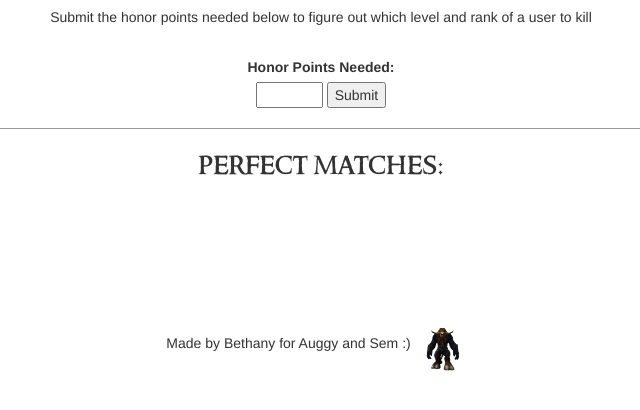
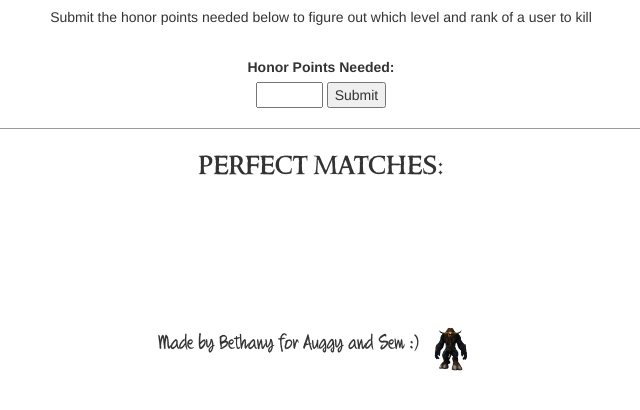
Before and after one commit to bethanyv/perfect_capping, a Flask app: page / in a window 1280 px wide. Shown: the part 319-729 px from the top of the page, without its empty margins (319-959 px from the left). Run offline with Flask 2, Linux system fonts and the light colour scheme; some libraries are stand-ins or nearby versions.

Commit message:
last fun updates

```diff
--- a/perfect_capping/static/css/calc.css
+++ b/perfect_capping/static/css/calc.css
@@ -5,6 +5,11 @@
 @font-face {
   font-family: fun-times;
   src: url(font-fam.ttf);
+}
+
+@font-face {
+  font-family: handwriting;
+  src: url(handwriting.ttf);
 }
 
 td {
@@ -32,6 +37,8 @@ h1, h2 {
 }
 
 .footer p {
+	font-family: handwriting;
+	font-size: 18px;
 	margin-top: 70px;
     padding-top: 20px;
 }
--- a/perfect_capping/templates/calc.html
+++ b/perfect_capping/templates/calc.html
@@ -139,11 +139,13 @@
           for(k = 0; k <= 6; k += 3) {
             var cell1 = row.insertCell(k);
             var cell2 = row.insertCell(k + 1);
-            var blank = row.insertCell(k + 2);
-            blank.className = "add";
             cell1.innerHTML = "<b>LEVEL</b>";
             cell2.innerHTML = "<b>RANK</b>";
-            blank.innerHTML = " "
+            if(k != 6) {
+              var blank = row.insertCell(k + 2);
+              blank.className = "add";
+              blank.innerHTML = " ";
+            }
           }
         }
         else {
```
Also changed, not shown: perfect_capping/static/css/handwriting.ttf (added).
